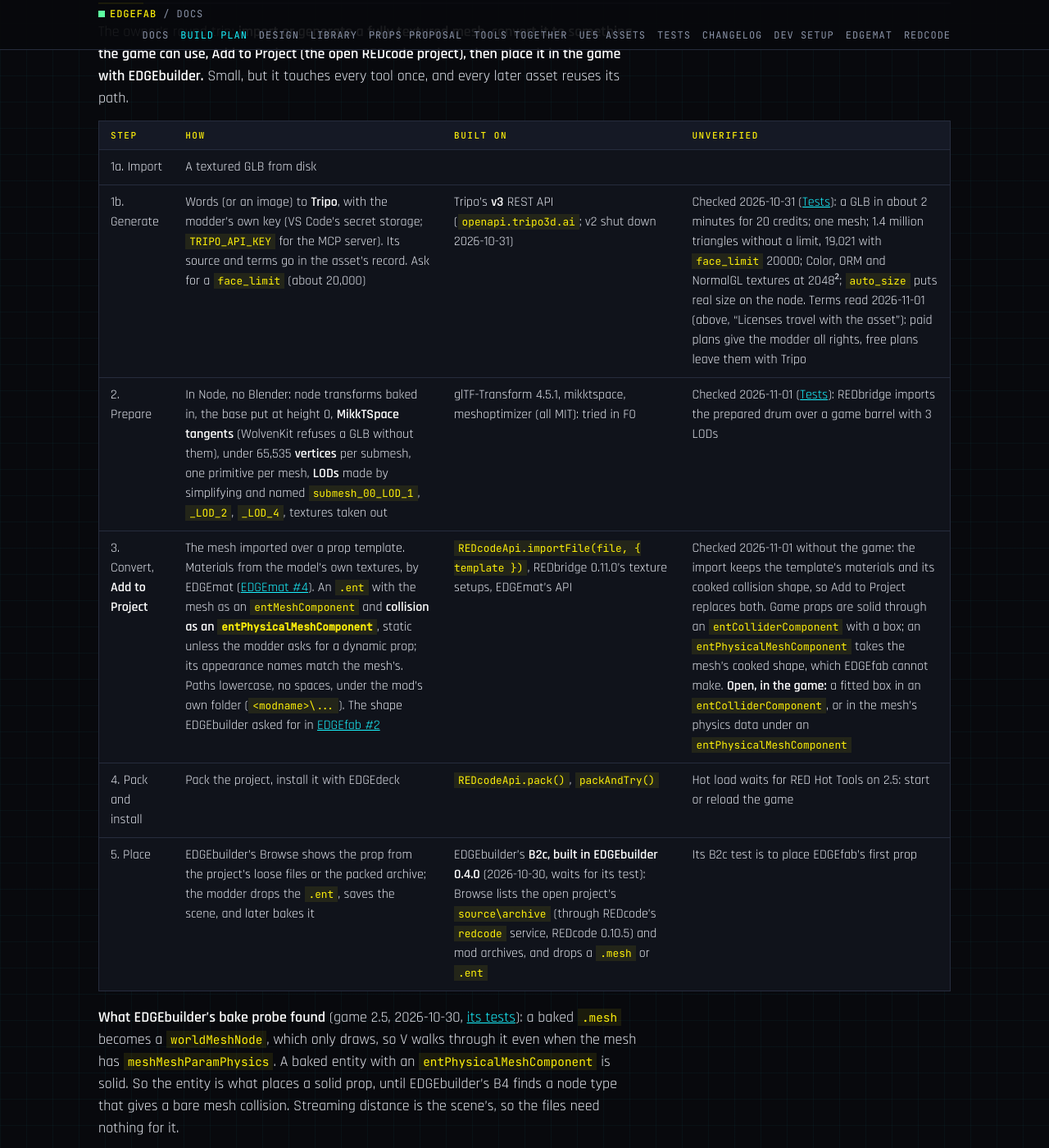
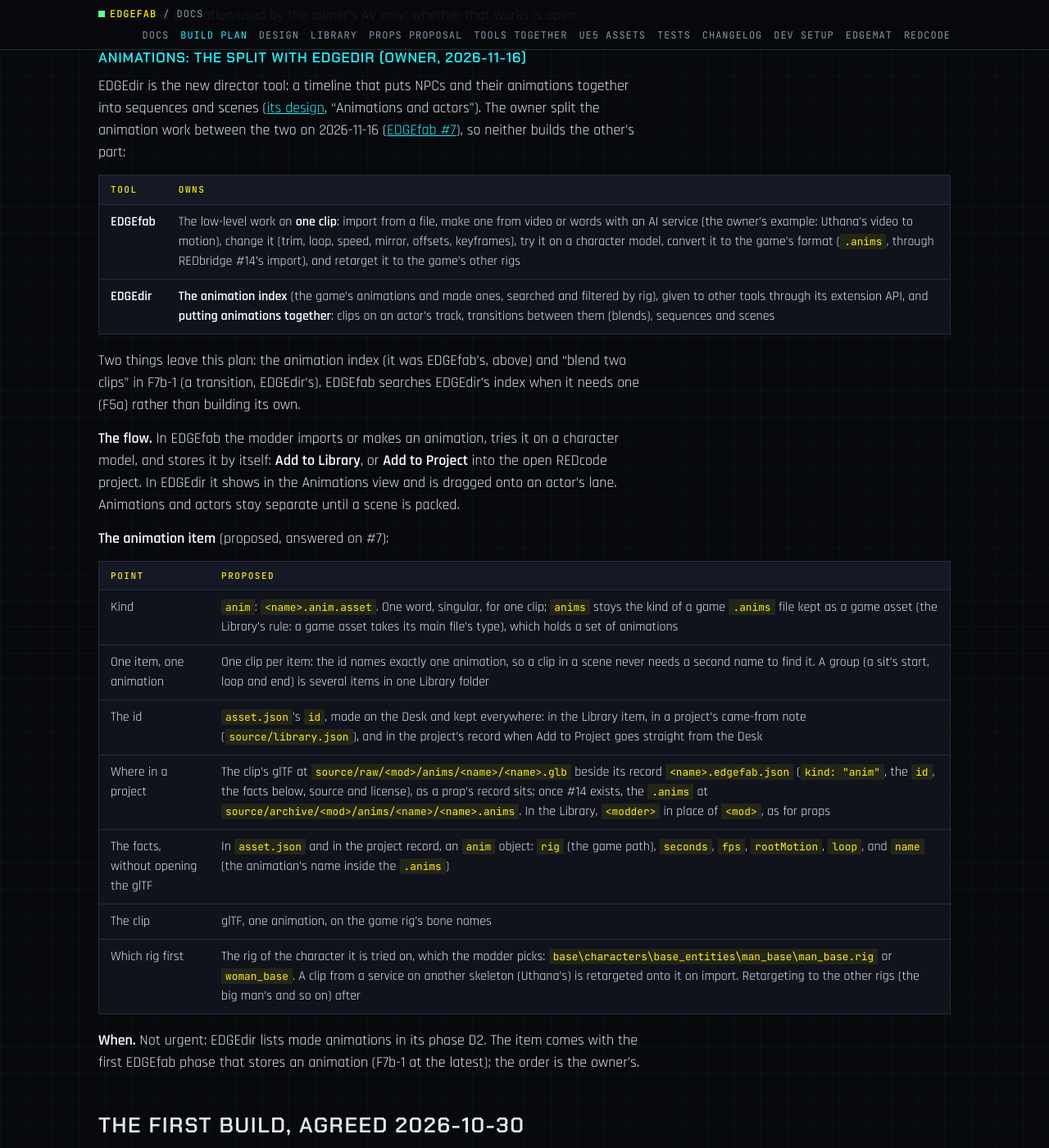
Before and after one commit to Edgemodders/EDGEfab, a Jekyll site: the page built from docs/plan.md, in a window 1280 px wide and 1400 px high, scrolled down 7588 px. Shown: the whole window at 82% size. Built offline with Jekyll 4.4.1, drawn with Linux system fonts in a browser that asks for light colours; some of the changed text lies outside the part shown.

Commit message:
Plan: animations split with EDGEdir (owner, 2026-11-16, #7): the index and blends move to EDGEdir; the anim item proposed
Co-Authored-By: Claude Opus 5.5 <noreply@anthropic.com>

```diff
--- a/docs/plan.md
+++ b/docs/plan.md
@@ -120,7 +120,7 @@ Asked by the owner after EDGEquest's Trauma Team experiments (2026-11-03): reusi
 |---|---|
 | **Rigs and animation live in EDGEfab**, as a module with its own editor tab (the animation tab), not a separate extension | An animation is judged on its subject, and the assembled character (F5a) is EDGEfab's; a separate tool would rebuild it or fetch it across extensions, which is the hopping to avoid. Skin weights (F4) and prop rigs (F7a) share its core |
 | **Built so it can move out**: its own core folder, editor tab and MCP tools (`fab_anim_*`) | If it is wanted without a subject, or its libraries make EDGEfab heavy, it becomes its own extension without a rewrite |
-| **EDGEfab owns the animation index**, in its API and MCP server; EDGEquest's Animation picker uses it | One index, not two. It finds an animation by name, by the character or object that uses it (an entity's animation sets), and by the scenes that play it |
+| ~~EDGEfab owns the animation index~~ **Moved to EDGEdir, 2026-11-16** (owner, [below](#animations-the-split-with-edgedir-owner-2026-11-16)); EDGEfab and EDGEquest's picker search it through EDGEdir's extension API | One index, not two. It finds an animation by name, by the character or object that uses it (an entity's animation sets), and by the scenes that play it |
 | **F5 and F7b split** (F5a and F7b-1 earlier) | Seeing is cheaper than editing, and serves EDGEquest too; the owner's Trauma Team mod gives F7b-1 its test |
 
 **What stays with other tools:**
@@ -130,7 +130,7 @@ Asked by the owner after EDGEquest's Trauma Team experiments (2026-11-03): reusi
 | Game file reads and writes: `.anims` to GLB and back, a whole character to GLB | REDbridge. WolvenKit has `ExportAnim` (an `.anims` with its rig to glTF) and `ImportAnims` (glTF to `.anims`) in `AnimationTools.cs`; `project.export` already writes an `.anims` with its rig as a GLB (checked 2026-11-04); import is not offered yet ([REDbridge #14](https://github.com/Edgemodders/REDbridge/issues/14)) |
 | The 3D view and animation playback | REDcode's viewer, shared, so every tab looks the same ([REDcode #21](https://github.com/Edgemodders/REDcode/issues/21), filed by EDGEquest: play an animation on its rig, `openAnimation`) |
 | Watching it in the running game | REDnode ([REDnode #39](https://github.com/Edgemodders/REDnode/issues/39), filed by EDGEquest: play an animation or a workspot on a spawned character) |
-| Scenes: who plays which animation, when and where | EDGEquest: it picks clips, EDGEfab makes and changes them |
+| Scenes: who plays which animation, when and where; transitions between clips; the animation index | EDGEdir (2026-11-16, [below](#animations-the-split-with-edgedir-owner-2026-11-16)) and EDGEquest: they pick and put together clips, EDGEfab makes and changes them |
 | Looks; voice; placing in the world | EDGEmat; EDGEwave; EDGEbuilder |
 | Heavy keyframe work | Blender, through its MCP server or its background |
 
@@ -142,13 +142,40 @@ Vehicles and weapons fit the same way later: whole assets with their own rigs an
 
 | Level | Examples | Where |
 |---|---|---|
-| 1. Timing | Trim, loop, speed, mirror, blend two clips | The animation tab (F7b-1) |
+| 1. Timing | Trim, loop, speed, mirror (blending two clips is a transition, EDGEdir's since 2026-11-16) | The animation tab (F7b-1) |
 | 2. Offsets | Move or scale the root's motion; a layer that turns one bone over the clip | The animation tab (F7b-1) |
 | 3. Keyframes | A pose, bone by bone | Simple changes in the tab; real work in Blender (F7b-2) |
-| 4. New motion | Text to motion through an AI service, retargeted onto the game's rig | F7b-2, with the agent in FA |
+| 4. New motion | Text or video to motion through an AI service (Uthana, the owner's example), retargeted onto the game's rig | F7b-2, with the agent in FA |
 | 5. From elsewhere | Unreal and Mixamo clips, retargeted | F8 |
 
 **The test case: Trauma Team's crew** (EDGEquest's experiment X2, 2026-11-03). A Trauma Team crew dropped from MaxTac's AV jumps a fixed height: with the AV lowered to 2 m, they fell through the ground. The drop is in the crew's exit animation, so scaling the root's fall to the new height is a level 2 edit. **Unverified:** which file holds the exit animation. Changing the game's file would change MaxTac's crews too, so the edited clip likely needs to be a new animation used by the owner's AV only; whether that works is open.
+
+### Animations: the split with EDGEdir (owner, 2026-11-16)
+
+EDGEdir is the new director tool: a timeline that puts NPCs and their animations together into sequences and scenes ([its design](https://github.com/Edgemodders/EDGEdir/blob/main/docs/design.md), "Animations and actors"). The owner split the animation work between the two on 2026-11-16 ([EDGEfab #7](https://github.com/Edgemodders/EDGEfab/issues/7)), so neither builds the other's part:
+
+| Tool | Owns |
+|---|---|
+| **EDGEfab** | The low-level work on **one clip**: import from a file, make one from video or words with an AI service (the owner's example: Uthana's video to motion), change it (trim, loop, speed, mirror, offsets, keyframes), try it on a character model, convert it to the game's format (`.anims`, through REDbridge #14's import), and retarget it to the game's other rigs |
+| **EDGEdir** | **The animation index** (the game's animations and made ones, searched and filtered by rig), given to other tools through its extension API, and **putting animations together**: clips on an actor's track, transitions between them (blends), sequences and scenes |
+
+Two things leave this plan: the animation index (it was EDGEfab's, above) and "blend two clips" in F7b-1 (a transition, EDGEdir's). EDGEfab searches EDGEdir's index when it needs one (F5a) rather than building its own.
+
+**The flow.** In EDGEfab the modder imports or makes an animation, tries it on a character model, and stores it by itself: **Add to Library**, or **Add to Project** into the open REDcode project. In EDGEdir it shows in the Animations view and is dragged onto an actor's lane. Animations and actors stay separate until a scene is packed.
+
+**The animation item** (proposed, answered on #7):
+
+| Point | Proposed |
+|---|---|
+| Kind | `anim`: `<name>.anim.asset`. One word, singular, for one clip; `anims` stays the kind of a game `.anims` file kept as a game asset (the Library's rule: a game asset takes its main file's type), which holds a set of animations |
+| One item, one animation | One clip per item: the id names exactly one animation, so a clip in a scene never needs a second name to find it. A group (a sit's start, loop and end) is several items in one Library folder |
+| The id | `asset.json`'s `id`, made on the Desk and kept everywhere: in the Library item, in a project's came-from note (`source/library.json`), and in the project's record when Add to Project goes straight from the Desk |
+| Where in a project | The clip's glTF at `source/raw/<mod>/anims/<name>/<name>.glb` beside its record `<name>.edgefab.json` (`kind: "anim"`, the `id`, the facts below, source and license), as a prop's record sits; once #14 exists, the `.anims` at `source/archive/<mod>/anims/<name>/<name>.anims`. In the Library, `<modder>` in place of `<mod>`, as for props |
+| The facts, without opening the glTF | In `asset.json` and in the project record, an `anim` object: `rig` (the game path), `seconds`, `fps`, `rootMotion`, `loop`, and `name` (the animation's name inside the `.anims`) |
+| The clip | glTF, one animation, on the game rig's bone names |
+| Which rig first | The rig of the character it is tried on, which the modder picks: `base\characters\base_entities\man_base\man_base.rig` or `woman_base`. A clip from a service on another skeleton (Uthana's) is retargeted onto it on import. Retargeting to the other rigs (the big man's and so on) after |
+
+**When.** Not urgent: EDGEdir lists made animations in its phase D2. The item comes with the first EDGEfab phase that stores an animation (F7b-1 at the latest); the order is the owner's.
 
 ## The first build, agreed 2026-10-30
 
@@ -314,8 +341,8 @@ Each phase ends with a test the owner runs, recorded in [Tests](testing.html). A
 | **F3 Blender sources** (was Generated props; Tripo moved into F1 on 2026-10-30. Proposed right after F1) | FBX and `.blend` through Blender's background (`blender --background`): the scene to a GLB, then F1's path. Finding Blender, as REDcode's Edit in Blender does. Proposed from the parallel session ([above](#asked-in-a-parallel-session-placed-after-f1-2026-10-27-to-30)): changes in Blender (Fix Mesh in the background, by hand, by an assistant through a Blender MCP server), and hand edits on a prop in a project merged back with its materials kept | A prop from a `.blend` and one from an FBX end up in an EDGEbuilder scene |
 | **F2 Workspace and prompts** | **Open in EDGEfab** on a `.mesh`, `.ent` or `.app` (REDcode's Game Assets and Project views, the Explorer, the editor's title menu, as EDGEmat's Open in EDGEmat is). The 3D view, parts and the part map, looks, history with undo. No agent here: Claude Code drives F2 through the MCP server, and the agent comes in FA (owner, 2026-11-04). **Try it**: pack, hot load (REDnode), put it on V or spawn it. **Reshape a prop by words** (views, an image service's change, Tripo's multiview model, a fit with no bones; [above](#reshape-built-in-edgemat-first-read-2026-11-03)). Proposed from the parallel session ([above](#asked-in-a-parallel-session-placed-after-f1-2026-10-27-to-30)): takes, a prop from words in named parts, the material planner, Game Assets with kinds, size on the page and versions, on REDcode's viewer | **A prop made from words comes back in named parts, its materials planned and applied, is resized on the page, and shows in the running game**; Claude Code does the same through the MCP server. **1.0** once F1, F3 and F2 have passed (owner, 2026-11-04) |
 | **F4 Clothing** | Fitting to V's bodies and body mods ([design, "Clothing: fitting to the body"](design.html#clothing-fitting-to-the-body)): `fab_body`, `fab_fit`, `fab_refit`. **Reshape moves in from EDGEmat** ([EDGEfab #3](https://github.com/Edgemodders/EDGEfab/issues/3)) and grows past one bone. The item record, name, icon, both bodies | "Make an old worn trenchcoat" can be worn by V from the inventory, on both bodies |
-| **F5a Characters, seen** (split from F5, owner, 2026-11-04; proposed right after F7a) | Open in EDGEfab on an NPC or an object with animations: from its `Character` record, entity or appearance, EDGEfab assembles it (body, head, hair and clothes from its appearance parts, on its rig) and plays its animations (idle first, the others from its animation sets, listed). **The animation index**: find the game's animations by name, by the character or object that uses them, and by the scenes that play them, in the UI and MCP (`fab_anim_find`), used by EDGEquest's picker too. Read-only. See [Rigs and animation](#rigs-and-animation-where-they-live-owner-2026-11-04) | Click an NPC asset and see the whole character standing in its idle, in EDGEfab; find the q001 Trauma Team animations and play one on a Trauma Team medic |
-| **F7b-1 Small animation edits** (split from F7b, owner, 2026-11-04; right after F5a) | The animation tab: timing (trim, loop, speed, mirror, blend) and offsets (the root's motion moved or scaled, a layer on one bone), on the subject from F5a, saved as a new `.anims` through REDbridge; Try it on a character beside V (REDnode #39). In the UI and MCP (`fab_anim_edit`) | The owner's Trauma Team crew drops from the AV at its new height and lands on the ground, in the game |
+| **F5a Characters, seen** (split from F5, owner, 2026-11-04; proposed right after F7a) | Open in EDGEfab on an NPC or an object with animations: from its `Character` record, entity or appearance, EDGEfab assembles it (body, head, hair and clothes from its appearance parts, on its rig) and plays its animations (idle first, the others from its animation sets, listed). Its animations found through **EDGEdir's animation index** (EDGEdir's extension API; the index moved there 2026-11-16). Read-only. See [Rigs and animation](#rigs-and-animation-where-they-live-owner-2026-11-04) | Click an NPC asset and see the whole character standing in its idle, in EDGEfab; find the q001 Trauma Team animations and play one on a Trauma Team medic |
+| **F7b-1 Small animation edits** (split from F7b, owner, 2026-11-04; right after F5a) | The animation tab: timing (trim, loop, speed, mirror) and offsets (the root's motion moved or scaled, a layer on one bone), on the subject from F5a, saved as an `anim` item ([below](#animations-the-split-with-edgedir-owner-2026-11-16)) and a new `.anims` through REDbridge; Try it on a character beside V (REDnode #39). In the UI and MCP (`fab_anim_edit`) | The owner's Trauma Team crew drops from the AV at its new height and lands on the ground, in the game |
 | **F5b Characters, heard and read** (the rest of F5) | The character's **voice** lines listed and playable (through EDGEwave), its records in plain words (name, affiliation, behaviour). Read-only | Click an NPC asset and see the whole character move and hear it speak, in EDGEfab |
 | **FA The agent** (moved out of F2 by the owner, 2026-11-04) | EDGEfab's own agent (the Claude Agent SDK with the modder's key) and the prompt bar on the asset page, with EDGEfab's and EDGEmat's tools, the Blender MCP server, the part map for words to parts. What Claude Code could already do through MCP, typed in EDGEfab | "Make the jacket green and the sleeves red" shows on V in the running game, typed in EDGEfab's prompt bar |
 | **F6 Characters, edited** | Every aspect changed by orchestrating the EDGE tools: looks (EDGEmat), clothes swapped or made (F4), hair and head from the game's parts, animations (Blender, Unreal), voice (EDGEwave), records (TweakDB through TweakXL). A new NPC made from an existing one. Placed through EDGEbuilder's `npc` scene kind (its B3c, on REDnode's `world.load`) | "Make a new fixer from this one, in a leather coat, with a deeper voice" stands in a scene in the game |
@@ -349,7 +376,7 @@ Filed as `request` issues when its phase starts, with the shape that would work:
 | REDbridge | Export of a whole character: an entity's or appearance's parts, with the rig and animation sets, to GLB. `.anims` export with its rig, and import from GLB onto a game rig or a prop's own rig (WolvenKit's `ExportAnim`, `ImportAnims`), and `.morphtarget` import. Anything F0's checks find missing (collision, LODs). The animation and character part filed 2026-11-04 as [REDbridge #14](https://github.com/Edgemodders/REDbridge/issues/14); `.anims` export already works through `project.export`, import does not ([Tests](testing.html#f5a-check-a-game-animation-through-redbridge)) | F1, F5a, F7a, F7b-1 |
 | REDcode | Play a game animation on its rig in the viewer, `openAnimation` ([REDcode #21](https://github.com/Edgemodders/REDcode/issues/21), filed by EDGEquest 2026-11-03); for EDGEfab also several meshes on one rig (above) | F5a |
 | REDnode | Play an animation or a workspot on a spawned character beside V ([REDnode #39](https://github.com/Edgemodders/REDnode/issues/39), filed by EDGEquest 2026-11-03) | F7b-1 |
-| EDGEquest | Its Animation picker uses EDGEfab's animation index; the scenes' side of the index from EDGEquest (which animations each scene plays, and by which actor) ([EDGEquest #6](https://github.com/Edgemodders/EDGEquest/issues/6), filed 2026-11-04) | F5a |
+| EDGEquest | Its Animation picker uses the animation index, EDGEdir's since 2026-11-16 (was EDGEfab's); the scenes' side of the index from EDGEquest (which animations each scene plays, and by which actor) ([EDGEquest #6](https://github.com/Edgemodders/EDGEquest/issues/6), filed 2026-11-04) | F5a |
 | EDGEwave | A character's voice lines: list them, play them, and replace them in a voice the modder chooses | F5, F6 |
 | REDnode | `world.spawn` and `world.load` of a project's prop or NPC after a hot load (H2c), equip on V | F2, F6 |
 | EDGEbuilder | Its B3c: the `npc` scene kind | F6 |
```
Also changed, not shown: CLAUDE.md (+2 -1 lines), docs/index.md (+1 -1 lines).
